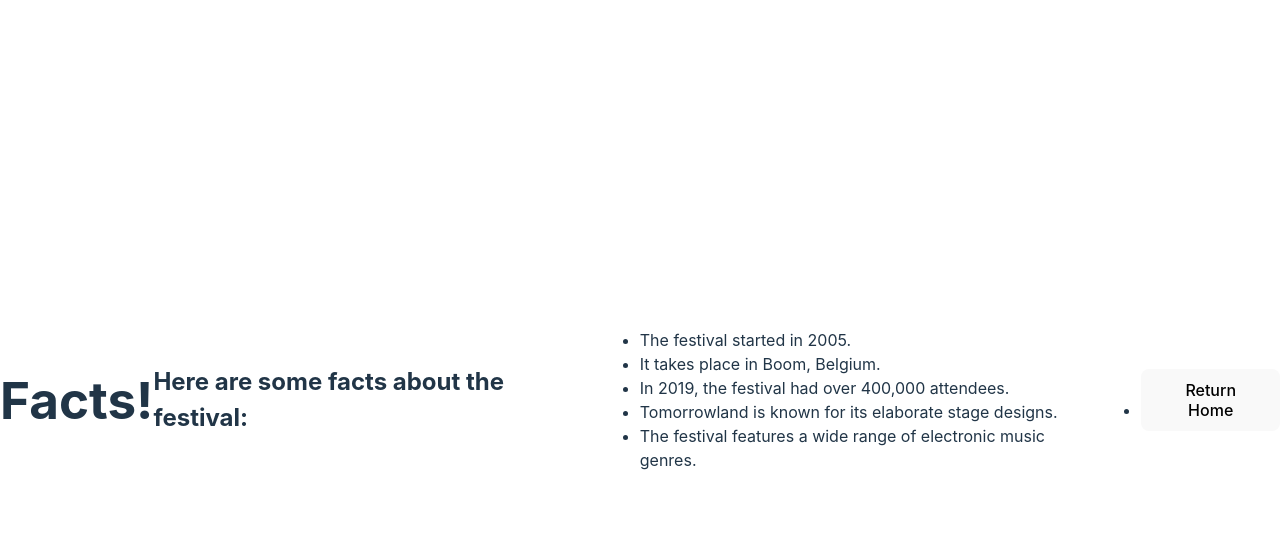
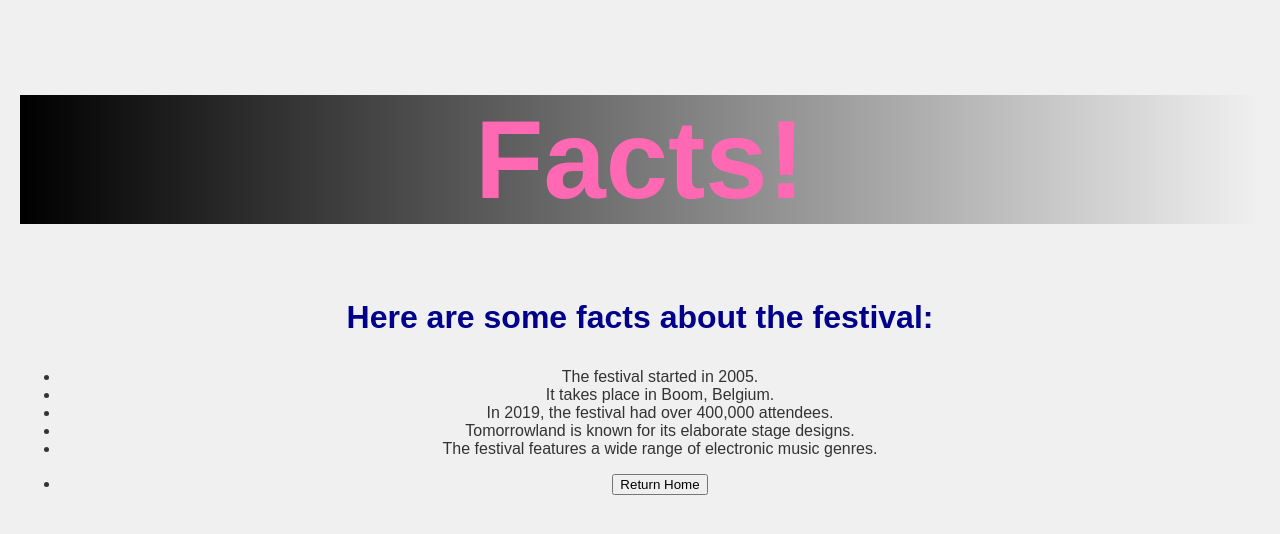
Before and after one commit to Buffaluv07/Tomorrowland, a website: page Facts/index.html in a window 1280 px wide. Drawn offline with Linux system fonts and the light colour scheme; files that its build step writes are made by us from their sources.

Commit message:
style changes

```diff
--- /dev/null
+++ b/Artists/style.css
@@ -0,0 +1,27 @@
+body {
+    background-color: #f0f0f0;
+    color: #333;
+    font-family: Arial, sans-serif;
+    margin: 0;
+    padding: 20px;
+    text-align: center;
+}
+h1 {
+    text-align: center;
+    color: hotpink;
+    font-size: 7rem;
+    background-image: linear-gradient(to right, black, #f0f0f0);
+    font-family: Arial, Helvetica, sans-serif;
+}
+h2 {
+    text-align: center;
+    color: darkblue;
+    font-size: 2rem;
+    font-family: Arial, Helvetica, sans-serif;
+}
+h3 {
+    text-align: center;
+    color: darkblue;
+    font-size: 1.5rem;
+    font-family: Arial, Helvetica, sans-serif;
+}
--- /dev/null
+++ b/Facts/style.css
@@ -0,0 +1,21 @@
+body {
+    background-color: #f0f0f0;
+    color: #333;
+    font-family: Arial, sans-serif;
+    margin: 0;
+    padding: 20px;
+    text-align: center;
+}
+h1 {
+    text-align: center;
+    color: hotpink;
+    font-size: 7rem;
+    background-image: linear-gradient(to right, black, #f0f0f0);
+    font-family: Arial, Helvetica, sans-serif;
+}
+h2 {
+    text-align: center;
+    color: darkblue;
+    font-size: 2rem;
+    font-family: Arial, Helvetica, sans-serif;
+}
--- /dev/null
+++ b/style.css
@@ -0,0 +1,21 @@
+body {
+    background-color: #f0f0f0;
+    color: #333;
+    font-family: Arial, sans-serif;
+    margin: 0;
+    padding: 20px;
+    text-align: center;
+}
+h1 {
+    text-align: center;
+    color: hotpink;
+    font-size: 7rem;
+    background-image: linear-gradient(to right, black, #f0f0f0);
+    font-family: Arial, Helvetica, sans-serif;
+}
+h2 {
+    text-align: center;
+    color: darkblue;
+    font-size: 2rem;
+    font-family: Arial, Helvetica, sans-serif;
+}
```
Also changed, not shown: Artists/index.html (+6 -1 lines), index.html (+3 -1 lines).
